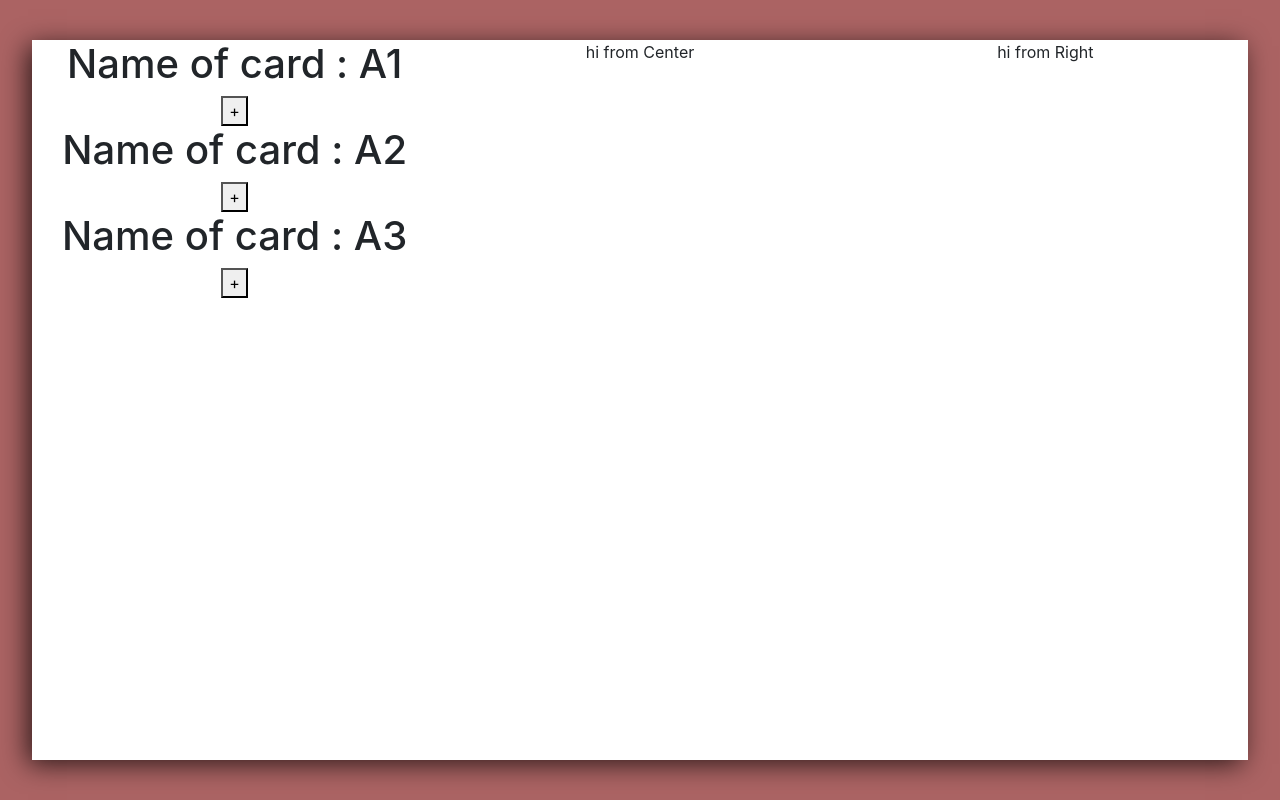
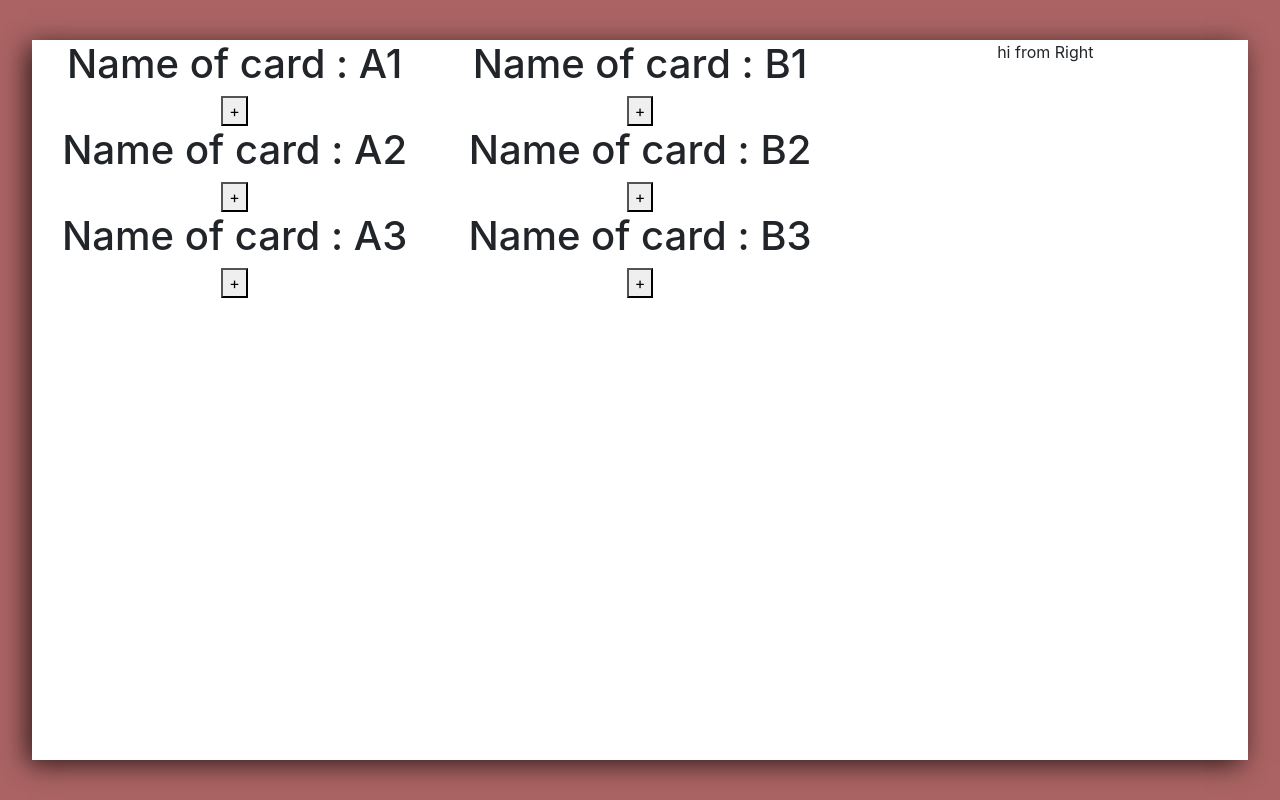
Before and after one commit to HarshVardhan22/demo-chart-ui, a React (Create React App) app: page / in a window 1280 px wide. Built offline with nearby package versions, Linux system fonts and the light colour scheme.

Commit message:
+connected home->left&middle

```diff
--- a/src/Components/HomePage/HomePage.js
+++ b/src/Components/HomePage/HomePage.js
@@ -1,20 +1,33 @@
-import React from "react";
+import React, { useState } from "react";
 import LeftPanel from "../LeftPanel/LeftPanel";
 import MiddlePanel from "../MiddlePanel/MiddlePanel";
 import RightPanel from "../RightPanel/RightPanel";
 import "./HomePage.css";
 
 const HomePage = () => {
+    const[inputFromMiddle,setInputFromMiddle] = useState("")
+    const[inputFromLeft,setInputFromLeft] = useState("")
+
+    const handleLeftInput = (e) => {
+        setInputFromLeft(e)
+    }
+
+    const handleMiddleInput = (e) => {
+        setInputFromMiddle(e)
+    }
+
   return (
     <div className="container homePage">
       <div className="row">
         <div className="col-4">
           {" "}
-          <LeftPanel />
+          <LeftPanel handleLeftInput={handleLeftInput}/>
+          {inputFromLeft}
         </div>
         <div className="col-4">
           {" "}
-          <MiddlePanel />
+          <MiddlePanel handleMiddleInput={handleMiddleInput}/>
+          {inputFromMiddle}
         </div>
         <div className="col-4">
           <RightPanel />
--- a/src/Components/LeftPanel/LeftPanel.js
+++ b/src/Components/LeftPanel/LeftPanel.js
@@ -2,24 +2,24 @@
 import "./LeftPanel.css";
 import { a } from "../../DummyData";
 import Card from "../Card/Card";
-const LeftPanel = ({selectedOptionFromLeft}) => {
-    const [selectedOption, setSelectedOption] = useState("");
+const LeftPanel = ({ handleLeftInput }) => {
+  const [selectedOption, setSelectedOption] = useState("");
 
-    const handleSelection = (e) => {
-        setSelectedOption(e.target.innerText)
-    }
-  console.log(a);
+  const handleSelection = (e) => {
+    handleLeftInput(e.target.innerText);
+  };
+
   return (
     <div>
       {a.map((item) => {
         return (
-
-            <Card handleSelection={handleSelection} name={item.name} option={item.option}></Card>
-
+          <Card
+            handleSelection={handleSelection}
+            name={item.name}
+            option={item.option}
+          ></Card>
         );
-
       })}
-      <h1>{selectedOption}</h1>
     </div>
   );
 };
--- a/src/Components/MiddlePanel/MiddlePanel.js
+++ b/src/Components/MiddlePanel/MiddlePanel.js
@@ -1,12 +1,27 @@
 import React from 'react'
 import "./MiddlePanel.css"
+import { b } from '../../DummyData';
+import Card from '../Card/Card';
+const MiddlePanel = ({handleMiddleInput}) => {
+    //const [selectedOption, setSelectedOption] = useState("");
 
-const MiddlePanel = () => {
+    const handleSelection = (e) => {
+        handleMiddleInput(e.target.innerText);
+    };
+
     return (
-        <div>
-             hi from Center
-        </div>
-    )
+      <div>
+        {b.map((item) => {
+          return (
+            <Card
+              handleSelection={handleSelection}
+              name={item.name}
+              option={item.option}
+            ></Card>
+          );
+        })}
+      </div>
+    );
 }
 
 export default MiddlePanel
```
